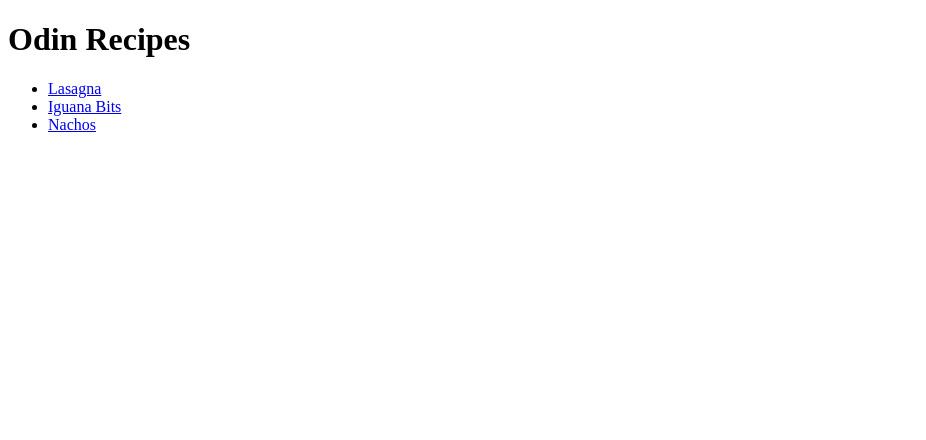
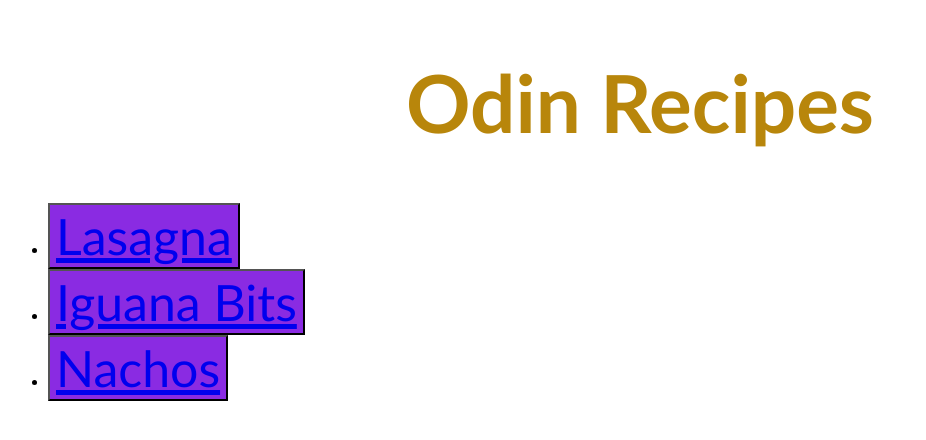
Before and after one commit to WhyLater/odin-recipes, a plain HTML site: page index.html in a window 1280 px wide. Shown: the whole page, without its empty margins (0-926 px from the left). Drawn offline with Linux system fonts and the light colour scheme.

Commit message:
Add CSS
Added basic CSS

```diff
--- a/index.html
+++ b/index.html
@@ -4,15 +4,16 @@
     <meta charset="UTF-8">
     <meta name="viewport" content="width=device-width, initial-scale=1.0">
     <title>Odin Recipes</title>
+    <link rel="stylesheet" href="style.css">
 </head>
 
 <body>
 
     <h1>Odin Recipes</h1>
     <ul>
-        <li><a href="./recipes/lasagna.html">Lasagna</a></li>
-        <li><a href="./recipes/iguana-bits.html">Iguana Bits</a></li>
-        <li><a href="./recipes/nachos.html">Nachos</a></li>
+        <li><button><a href="./recipes/lasagna.html">Lasagna</a></button></li>
+        <li><button><a href="./recipes/iguana-bits.html">Iguana Bits</a></button></li>
+        <li><button><a href="./recipes/nachos.html">Nachos</a></button></li>
     </ul>
 </body>
 </html>
--- /dev/null
+++ b/recipes/recipes-style.css
@@ -0,0 +1,20 @@
+* {
+    font-family:'Lucida Sans', 'Lucida Sans Regular', 'Lucida Grande', 'Lucida Sans Unicode', Geneva, Verdana, sans-serif;
+}
+
+
+h1 {
+    color: brown;
+    font-size: 80px;
+    font-weight: bolder;
+    /* font-family:'Lucida Sans', 'Lucida Sans Regular', 'Lucida Grande', 'Lucida Sans Unicode', Geneva, Verdana, sans-serif; */
+    text-align: center;
+}
+
+img {
+    height: auto;
+    width: 50%;
+    margin-left: auto;
+    margin-right: auto;
+    display: block;
+}
--- /dev/null
+++ b/style.css
@@ -0,0 +1,14 @@
+h1 {
+    color: darkgoldenrod;
+    font-size: 80px;
+    font-weight: 800;
+    font-family:'Gill Sans', 'Gill Sans MT', Calibri, 'Trebuchet MS', sans-serif;
+    text-align: center;
+}
+
+button {
+    color: green;
+    background-color: blueviolet;
+    font-size: 50px;
+    font-family:'Gill Sans', 'Gill Sans MT', Calibri, 'Trebuchet MS', sans-serif;
+}
```
Also changed, not shown: recipes/iguana-bits.html (+1 -0 lines), recipes/lasagna.html (+1 -0 lines), recipes/nachos.html (+1 -0 lines).
